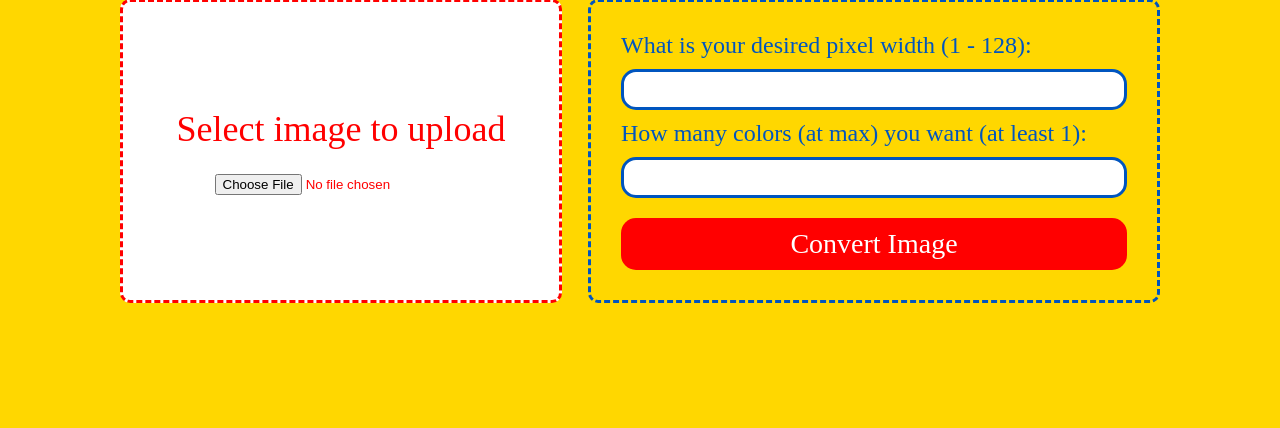
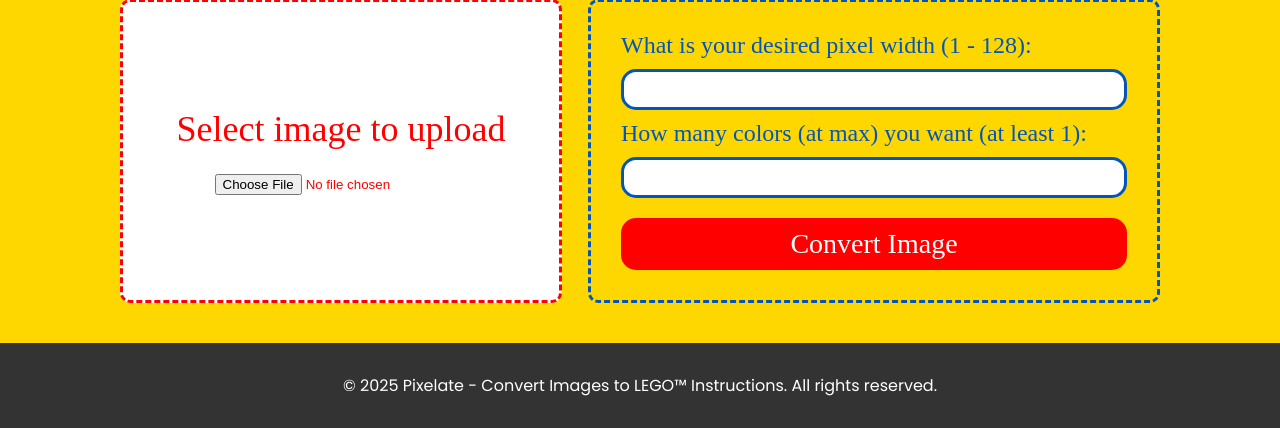
Before and after one commit to ken-yksze/pixelate, a PHP site: page / in a window 1280 px wide. Shown: the part 508-936 px from the top of the page. Before the commit the page ends 811 px from the top, so only its background shows below. Run offline with PHP 8.4, Linux system fonts and the light colour scheme; some web fonts are replaced.

Commit message:
fix instruction text offset, add footer

```diff
--- a/index.php
+++ b/index.php
@@ -68,14 +68,18 @@ if (isset($_SESSION['displayed']) && $_SESSION['displayed'] === true) {
             echo '<br>';
             echo '<button onclick="window.location.href=\'download.php?file=' . $_SESSION['pixelated_file'] . '\'" id="download-btn">Download</button>';
             echo '<br>';
-            echo '<h2>LEGO instruction</h2>';
-            echo '<img src="' . $_SESSION['instruction_file'] . '" width="600" id="instruction">';
+            echo '<h2 style="margin-top:24px">LEGO instruction</h2>';
+            echo '<img src="' . $_SESSION['instruction_file'] . '" width="600">';
+            echo '<br>';
             echo '<button onclick="window.location.href=\'download.php?file=' . $_SESSION['instruction_file'] . '\'" id="download-btn">Download</button>';
             echo '<br>';
             $_SESSION['displayed'] = true;
         }
         ?>
     </main>
+    <footer id="footer">
+        <p>&copy; 2025 Pixelate - Convert Images to LEGO™ Instructions. All rights reserved.</p>
+    </footer>
 </body>
 
 </html>
--- a/style.css
+++ b/style.css
@@ -134,6 +134,10 @@ label {
   background: var(--blue);
 }
 
-#instruction {
-  background-color: black;
+#footer {
+  background-color: var(--black) !important;
+  color: var(--white);
+  text-align: center;
+  padding: 30px 100px;
+  font-size: 16px;
 }
```
Also changed, not shown: pixelate.php (+34 -15 lines).
